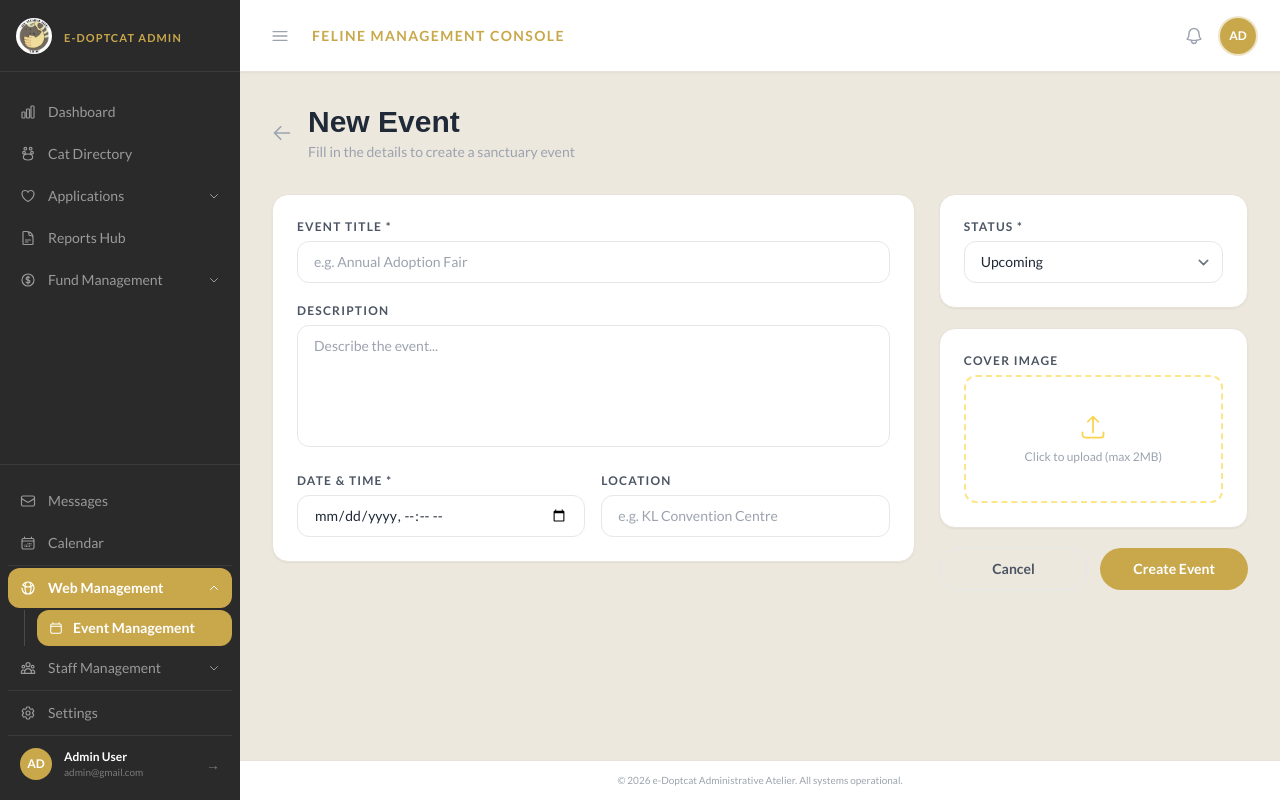
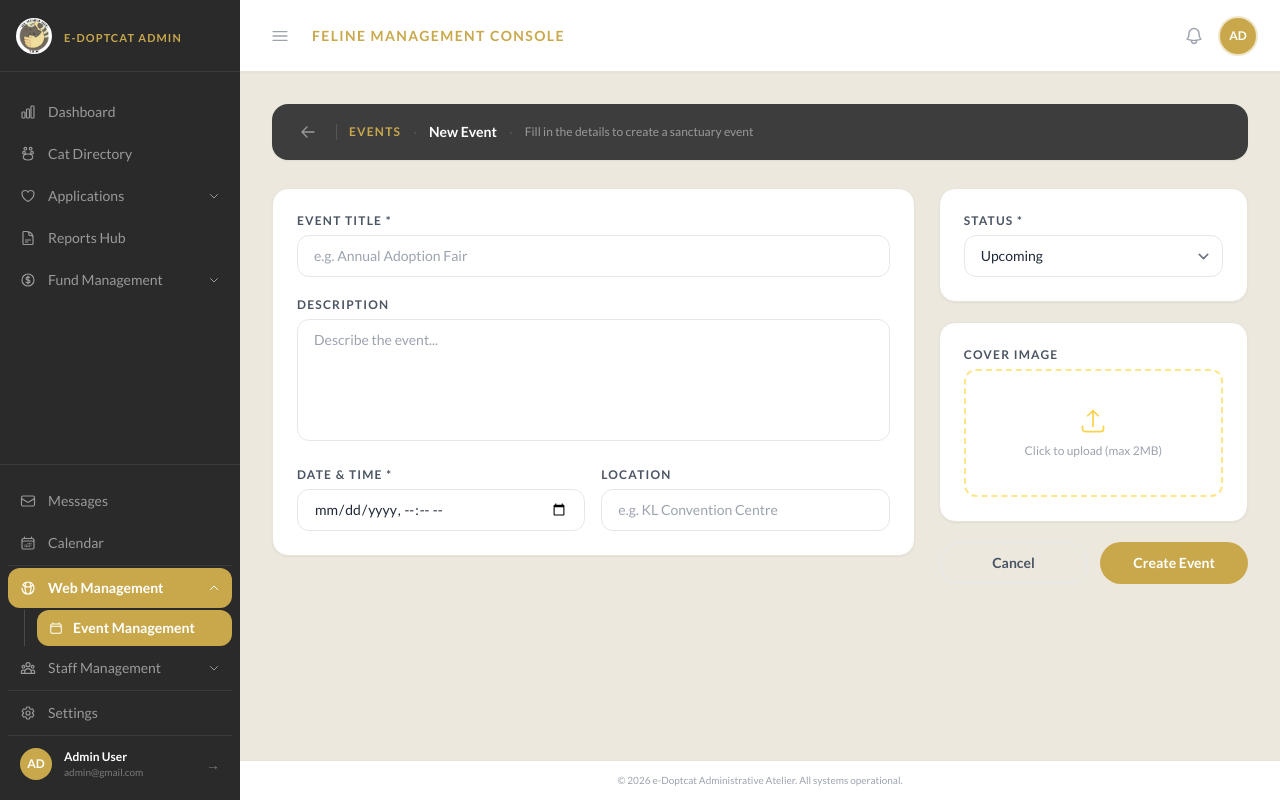
Before and after one commit to Am1r4-nr/e-doptcat, a Laravel app: page /admin/events/create in a window 1280 px wide. Run offline with Laravel 12, Linux system fonts and the light colour scheme; a user stored in the database is signed in; data comes from the database, SQL or seed files in the repository; style sheets or scripts are compiled from the project's sources; parts of the project's set-up code (start-up, migrations or seed data) failed here and were passed over; some libraries are stand-ins or nearby versions; some web fonts are replaced.

Commit message:
design: upgrade add/edit event header to match dark premium bar style

```diff
--- a/laravel-app/resources/views/admin/events/create.blade.php
+++ b/laravel-app/resources/views/admin/events/create.blade.php
@@ -1,14 +1,19 @@
 <x-admin-layout>
 
-<div class="mb-8 flex items-center gap-4">
-    <a href="{{ route('admin.events.index') }}" class="text-gray-400 hover:text-[#C9A84C] transition">
-        <svg class="w-5 h-5" fill="none" stroke="currentColor" stroke-width="2" viewBox="0 0 24 24">
-            <path stroke-linecap="round" stroke-linejoin="round" d="M10.5 19.5L3 12m0 0l7.5-7.5M3 12h18"/>
-        </svg>
-    </a>
-    <div>
-        <h1 class="text-3xl font-cabinet font-semibold text-gray-800">New Event</h1>
-        <p class="text-sm text-gray-400 mt-0.5">Fill in the details to create a sanctuary event</p>
+<div class="flex items-center justify-between mb-7 bg-[#3D3D3D] rounded-2xl px-5 py-3 shadow-sm">
+    <div class="flex items-center gap-3">
+        <a href="{{ route('admin.events.index') }}"
+           class="w-8 h-8 flex items-center justify-center rounded-lg text-[#9A9A9A] hover:bg-[#4A4A4A] hover:text-white transition">
+            <svg class="w-4 h-4" fill="none" stroke="currentColor" stroke-width="2" viewBox="0 0 24 24">
+                <path stroke-linecap="round" stroke-linejoin="round" d="M10.5 19.5L3 12m0 0l7.5-7.5M3 12h18"/>
+            </svg>
+        </a>
+        <div class="w-px h-4 bg-[#555555]"></div>
+        <p class="text-xs tracking-widest text-[#C9A84C] uppercase font-semibold">Events</p>
+        <span class="text-sm text-[#555555]">·</span>
+        <p class="text-sm font-semibold text-white">New Event</p>
+        <span class="text-sm text-[#555555]">·</span>
+        <p class="text-xs text-[#9A9A9A]">Fill in the details to create a sanctuary event</p>
     </div>
 </div>
 
```
Also changed, not shown: laravel-app/resources/views/admin/events/edit.blade.php (+14 -9 lines).
